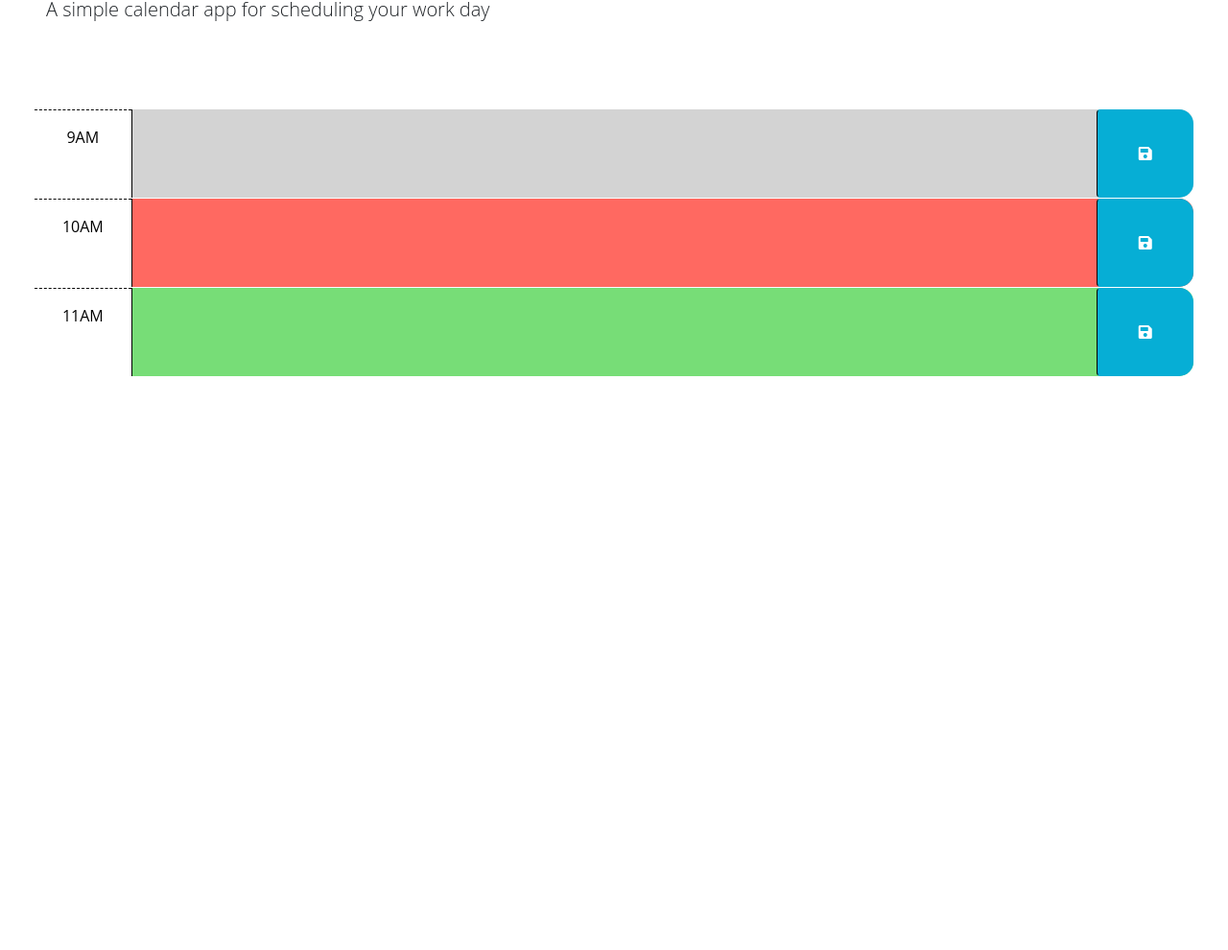
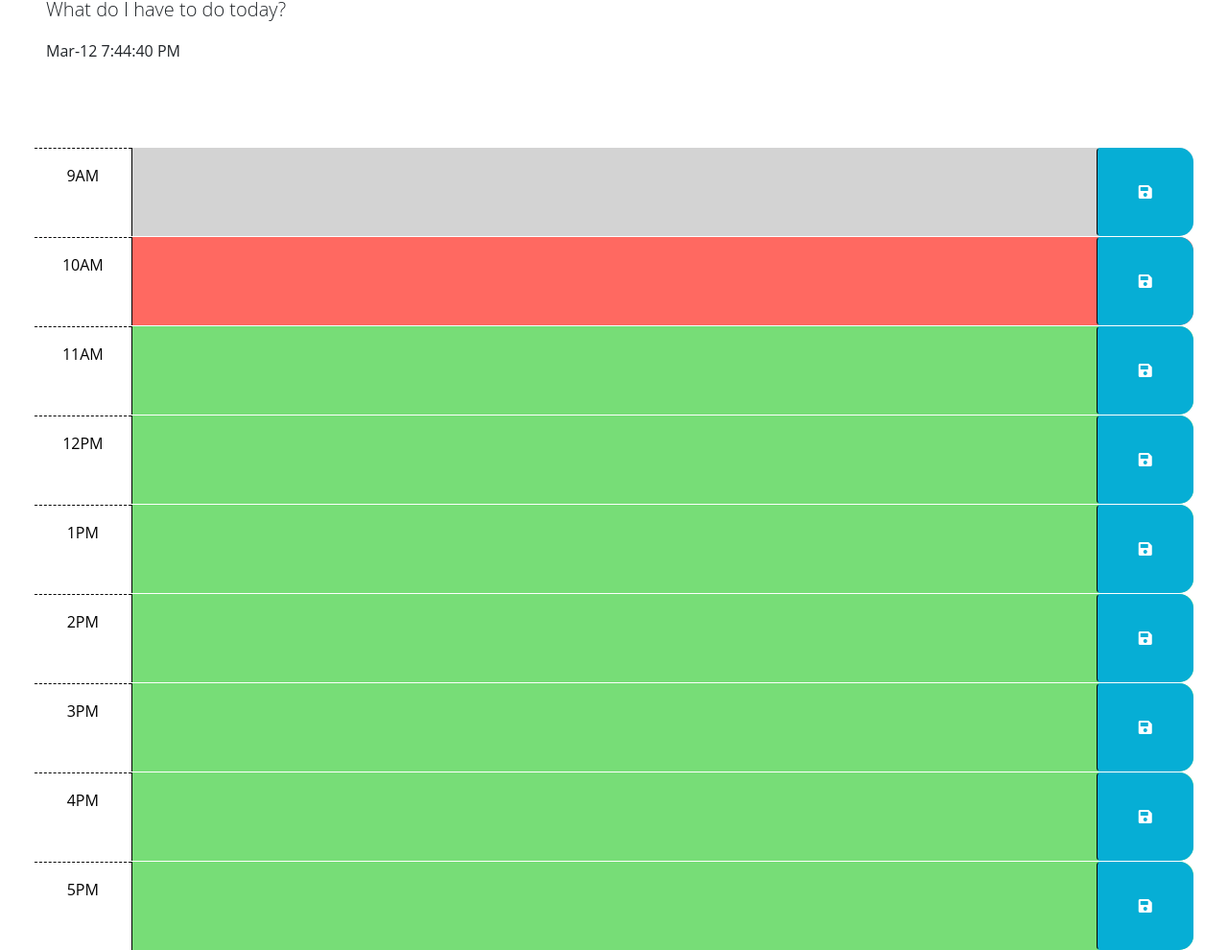
Before and after one commit to mbyford49/Day-Planner, a plain HTML site: page index.html in a window 1280 px wide. Shown: the part 138-1128 px from the top of the page at 96% size. Before the commit the page ends 800 px from the top, so only its background shows below. Drawn offline with nearby package versions, Linux system fonts and the light colour scheme; files that its build step writes are made by us from their sources.

Commit message:
current time displayed and dynamically updating

```diff
--- a/Assets/script.js
+++ b/Assets/script.js
@@ -1,6 +1,15 @@
 // Wrap all code that interacts with the DOM in a call to jQuery to ensure that
 // the code isn't run until the browser has finished rendering all the elements
 // in the html.
+function updateTime() {
+  const currentTime = document.getElementById('currentTime');
+var now = dayjs();
+var formattedTime = now.format('MMM-D h:mm:ss A');
+currentTime.textContent = formattedTime;
+}
+updateTime();
+
+const updateInterval = setInterval(updateTime, 1000);
 $(function () {
   // TODO: Add a listener for click events on the save button. This code should
   // use the id in the containing time-block as a key to save the user input in
--- a/index.html
+++ b/index.html
@@ -20,15 +20,15 @@
       href="https://fonts.googleapis.com/css2?family=Fira+Sans:wght@400;700&display=swap"
       rel="stylesheet"
     />
-    <link rel="stylesheet" href="style.css" />
-    <title>Work Day Scheduler</title>
+    <link rel="stylesheet" href="./Assets/style.css" />
+    <title>Day Planner</title>
   </head>
 
   <body>
     <header class="p-5 mb-4">
-      <h1 class="display-3">Work Day Scheduler</h1>
-      <p class="lead">A simple calendar app for scheduling your work day</p>
-      <p id="currentDay" class="lead"></p>
+      <h1 class="display-3">Day Planner</h1>
+      <p class="lead">What do I have to do today?</p>
+      <p id="currentTime" class="time"></p>
     </header>
     <div class="container-fluid px-5">
       <!-- Use class for "past", "present", and "future" to apply styles to the
@@ -67,6 +67,54 @@
           <i class="fas fa-save" aria-hidden="true"></i>
         </button>
       </div>
+
+      <div id="hour-12" class="row time-block future">
+        <div class="col-2 col-md-1 hour text-center py-3">12PM</div>
+        <textarea class="col-8 col-md-10 description" rows="3"> </textarea>
+        <button class="btn saveBtn col-2 col-md-1" aria-label="save">
+          <i class="fas fa-save" aria-hidden="true"></i>
+        </button>
+      </div>
+
+      <div id="hour-1" class="row time-block future">
+        <div class="col-2 col-md-1 hour text-center py-3">1PM</div>
+        <textarea class="col-8 col-md-10 description" rows="3"> </textarea>
+        <button class="btn saveBtn col-2 col-md-1" aria-label="save">
+          <i class="fas fa-save" aria-hidden="true"></i>
+        </button>
+      </div>
+
+      <div id="hour-2" class="row time-block future">
+        <div class="col-2 col-md-1 hour text-center py-3">2PM</div>
+        <textarea class="col-8 col-md-10 description" rows="3"> </textarea>
+        <button class="btn saveBtn col-2 col-md-1" aria-label="save">
+          <i class="fas fa-save" aria-hidden="true"></i>
+        </button>
+      </div>
+
+      <div id="hour-3" class="row time-block future">
+        <div class="col-2 col-md-1 hour text-center py-3">3PM</div>
+        <textarea class="col-8 col-md-10 description" rows="3"> </textarea>
+        <button class="btn saveBtn col-2 col-md-1" aria-label="save">
+          <i class="fas fa-save" aria-hidden="true"></i>
+        </button>
+      </div>
+
+      <div id="hour-4" class="row time-block future">
+        <div class="col-2 col-md-1 hour text-center py-3">4PM</div>
+        <textarea class="col-8 col-md-10 description" rows="3"> </textarea>
+        <button class="btn saveBtn col-2 col-md-1" aria-label="save">
+          <i class="fas fa-save" aria-hidden="true"></i>
+        </button>
+      </div>
+
+      <div id="hour-5" class="row time-block future">
+        <div class="col-2 col-md-1 hour text-center py-3">5PM</div>
+        <textarea class="col-8 col-md-10 description" rows="3"> </textarea>
+        <button class="btn saveBtn col-2 col-md-1" aria-label="save">
+          <i class="fas fa-save" aria-hidden="true"></i>
+        </button>
+      </div>
     </div>
 
     <script src="https://cdnjs.cloudflare.com/ajax/libs/jquery/3.2.1/jquery.min.js"></script>
@@ -74,6 +122,6 @@
     integrity="sha256-iu/zLUB+QgISXBLCW/mcDi/rnf4m4uEDO0wauy76x7U="
     crossorigin="anonymous"></script>
 
-    <script src="script.js"></script>
+    <script src="./Assets/script.js"></script>
   </body>
 </html>
```
